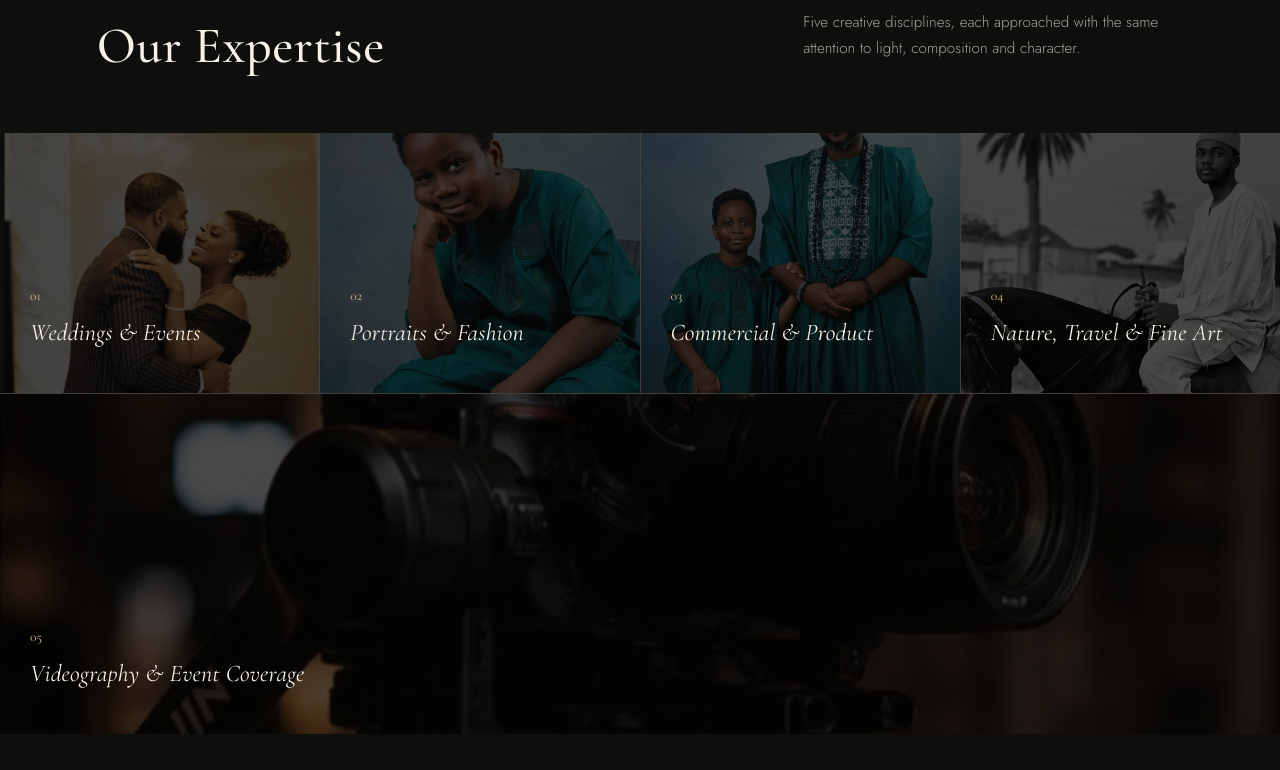
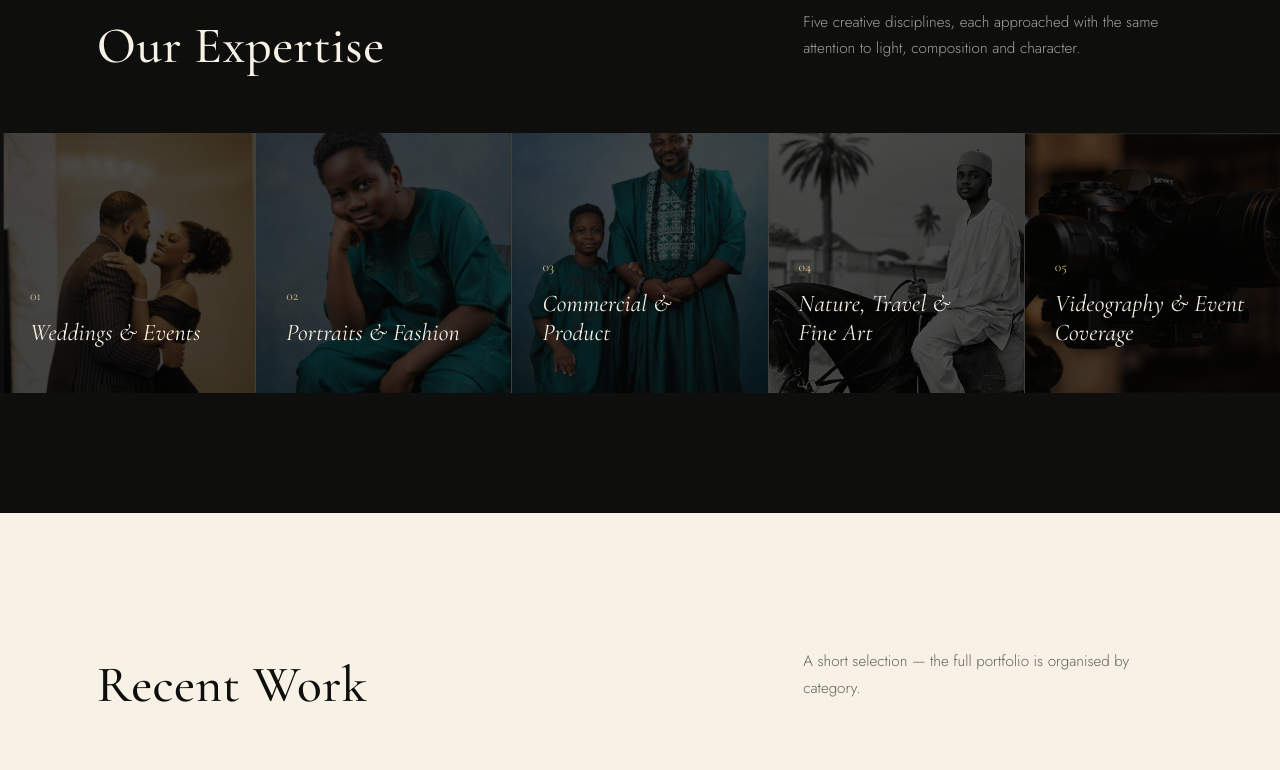
Before and after one commit to oyewoayooluwa1-glitch/timelessbyo, a plain HTML site: page Timelessbyo Website/index.html in a window 1280 px wide. Shown: the part 1480-2250 px from the top of the page. Drawn offline with nearby package versions, Linux system fonts and the light colour scheme.

Commit message:
index.html

```diff
--- a/Timelessbyo Website/index.html
+++ b/Timelessbyo Website/index.html
@@ -89,9 +89,10 @@
   .categories { background: var(--pine); color: var(--ivory); }
   .categories .section-head h2, .categories .section-head p { color: var(--ivory); }
   .categories .section-head p { color: rgba(247,241,230,0.65); }
-  .cat-grid { display: grid; grid-template-columns: repeat(4, 1fr); gap: 1px; background: var(--line-light);}
-  .cat-card.wide { grid-column: 1 / -1; min-height: 340px; }
-  .cat-card { background: var(--pine-deep); padding: 46px 30px; position: relative; overflow: hidden; min-height: 260px; display: flex; flex-direction: column; justify-content: flex-end; }
+  .cat-grid { display: grid; grid-template-columns: repeat(5, minmax(0, 1fr));
+  gap: 1px;
+  background: var(--line-light);
+}  .cat-card { background: var(--pine-deep); padding: 46px 30px; position: relative; overflow: hidden; min-height: 260px; display: flex; flex-direction: column; justify-content: flex-end; }
   .cat-card img { position: absolute; inset: 0; width: 100%; height: 100%; object-fit: cover; opacity: 0.28; transition: opacity 0.5s ease, transform 0.6s ease; }
   .cat-card:hover img { opacity: 0.55; transform: scale(1.06); }
   .cat-card .num { font-family: 'Cormorant Garamond', serif; font-size: 0.85rem; color: var(--gold-soft); position: relative; z-index: 1; }
```
